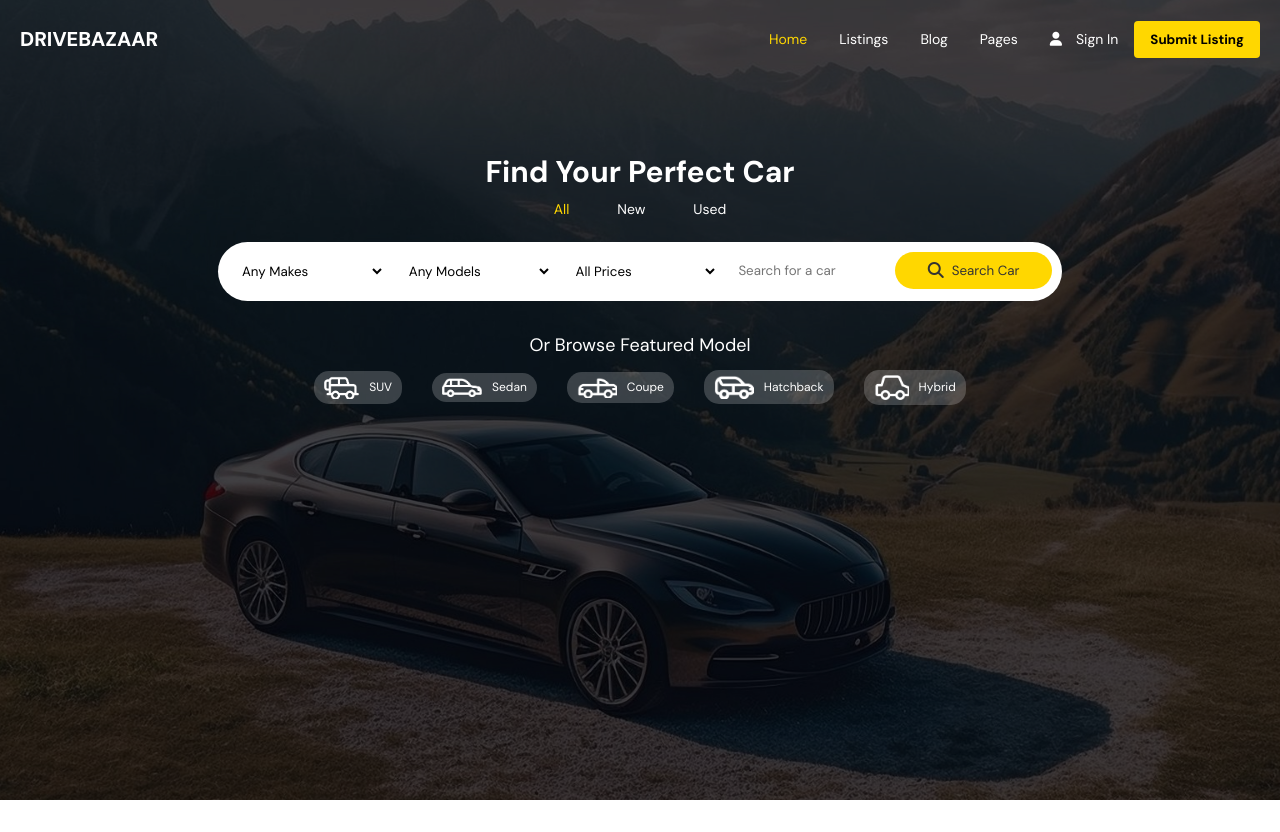
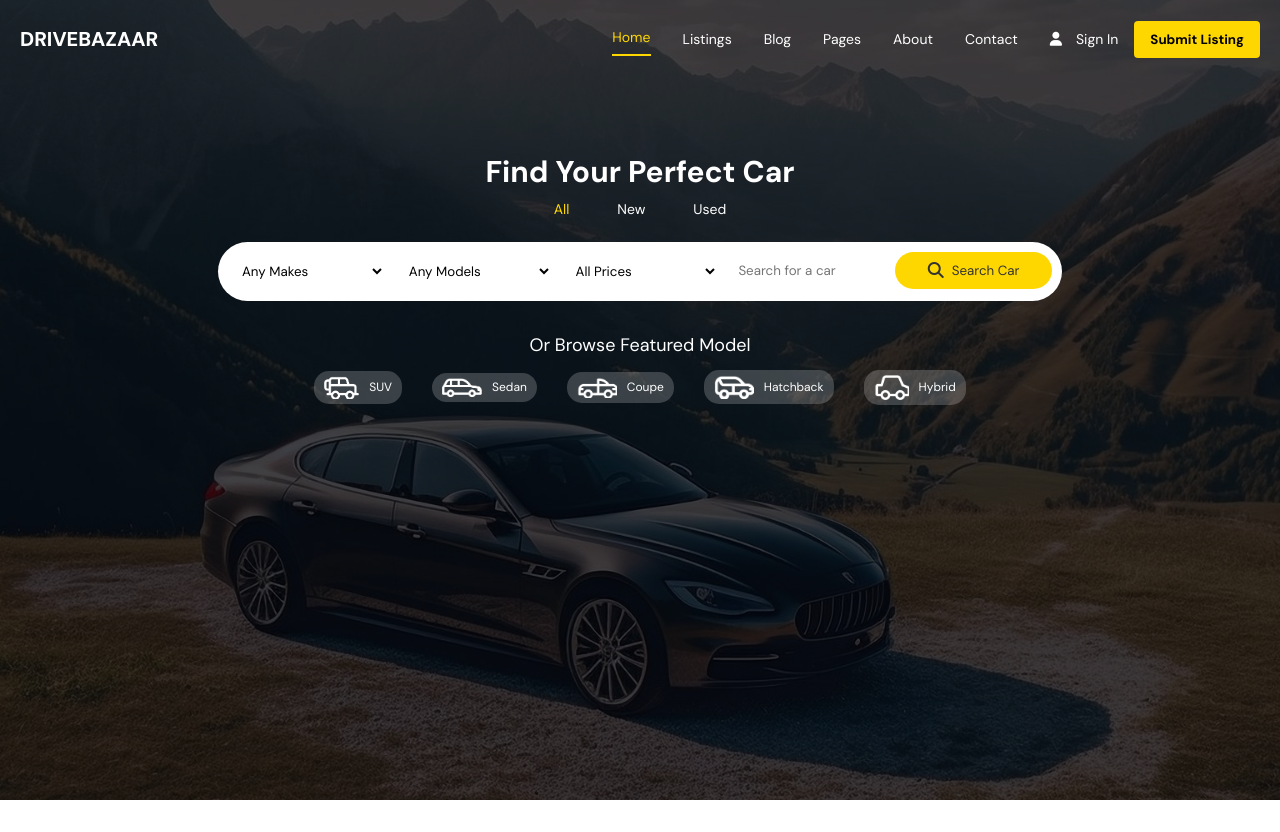
Before and after one commit to Adeife004/Drive-Bazaar, a Vue app: page / in a window 1280 px wide. Built offline with nearby package versions, Linux system fonts and the light colour scheme.

Commit message:
Added some smooth hover effect

```diff
--- a/src/components/HeroPage.vue
+++ b/src/components/HeroPage.vue
@@ -18,6 +18,8 @@
             <li class="nav-item"><a class="nav-link" href="#">Listings</a></li>
             <li class="nav-item"><a class="nav-link" href="#">Blog</a></li>
             <li class="nav-item"><a class="nav-link" href="#">Pages</a></li>
+            <li class="nav-item"><a class="nav-link" href="#">About</a></li>
+            <li class="nav-item"><a class="nav-link" href="#">Contact</a></li>
             <!-- nav-iten sign-in -->
             <li class="nav-item sign-in">
               <a class="nav-link" href="#">
@@ -240,35 +242,6 @@ export default {
   color: #ffd700;
 }
 
-.dropdown-menu {
-  background: #333;
-  display: none;
-  list-style: none;
-  padding-left: 16px;
-  margin-top: 8px;
-}
-
-.dropdown.show .dropdown-menu {
-  display: block;
-}
-
-.dropdown-item {
-  color: #fff;
-  text-decoration: none;
-  padding: 8px 0;
-  display: block;
-  transition: color 0.3s ease;
-}
-
-.dropdown-item:hover {
-  color: #ffd700;
-}
-
-.dropdown-divider {
-  border-top: 1px solid rgba(255, 255, 255, 0.1);
-  margin: 8px 0;
-}
-
 .sign-in span {
   font-size: 14px;
   margin-left: 8px;
@@ -284,6 +257,39 @@ export default {
   text-decoration: none;
 }
 
+.nav-link {
+  color: #fff;
+  text-decoration: none;
+  font-size: 14px;
+  display: flex;
+  gap: 8px;
+  padding: 8px 0;
+  position: relative;
+  transition: color 0.3s ease, transform 0.3s ease;
+}
+
+.nav-link::after {
+  content: '';
+  position: absolute;
+  left: 0;
+  bottom: 0;
+  height: 2px;
+  width: 0;
+  background-color: #ffd700;
+  transition: width 0.3s ease;
+}
+
+/* Hover and active effects */
+.nav-link:hover,
+.nav-link.active {
+  color: #ffd700;
+  transform: translateY(-2px);
+}
+
+.nav-link:hover::after,
+.nav-link.active::after {
+  width: 100%;
+}
 
 .submit-btn {
   width: 100%;
```
Lines whose indentation alone changed are shown as unchanged.
